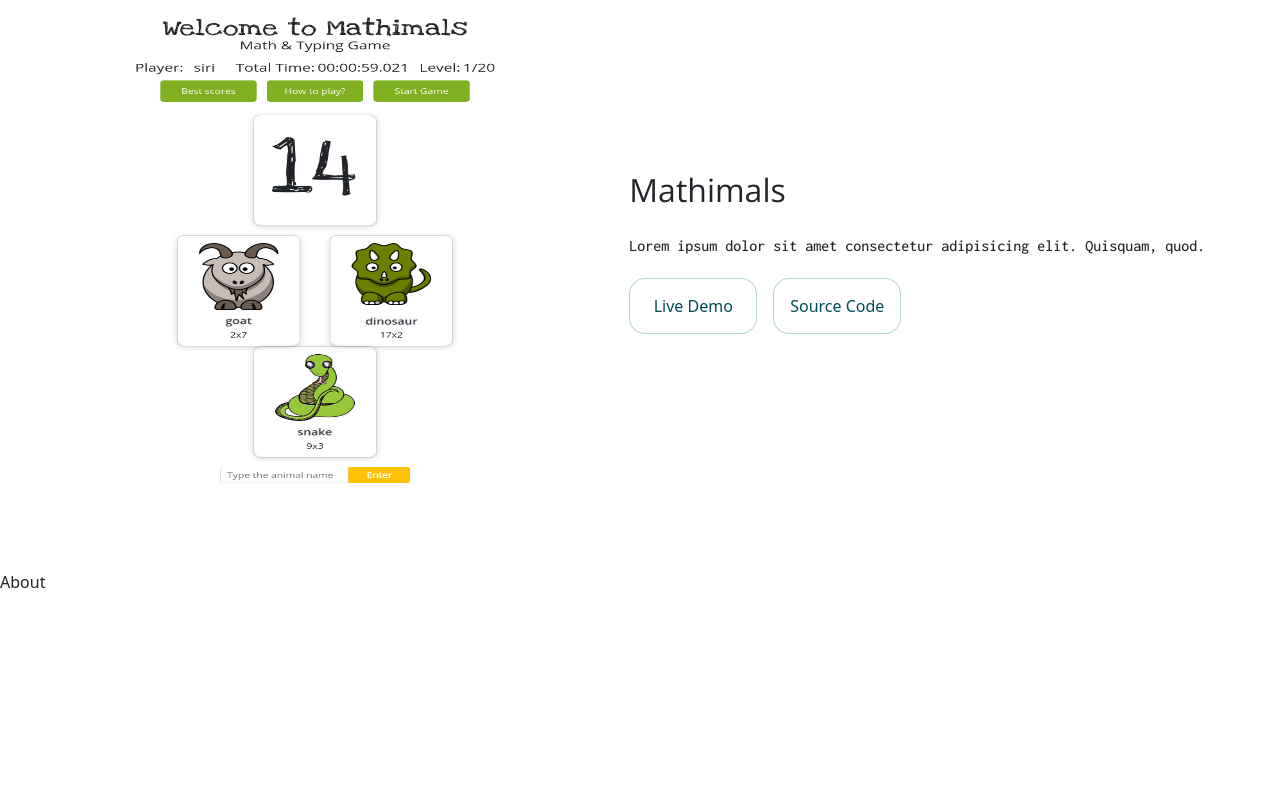
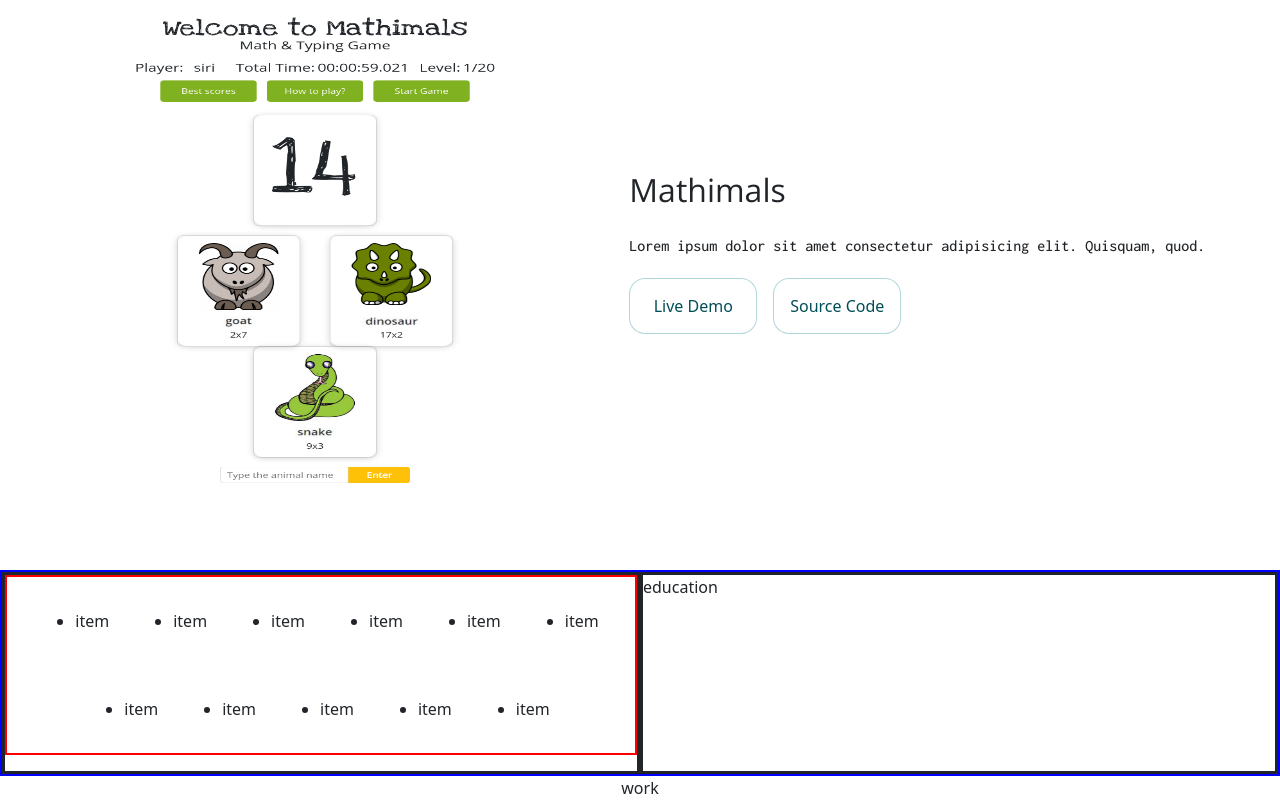
Before and after one commit to muratcan-yuksel/portfolio, a React (Create React App) app: page / in a window 1280 px wide. Shown: the part 1374-2174 px from the top of the page. Before the commit the page ends 1968 px from the top, so only its background shows below. Built offline with nearby package versions, Linux system fonts and the light colour scheme.

Commit message:
doing hardcore css stuff, fallback

```diff
--- a/src/components/about/About.js
+++ b/src/components/about/About.js
@@ -1,7 +1,31 @@
 import React from "react";
-
+import "./about.css";
 const About = () => {
-  return <div>About</div>;
+  return (
+    <div id="aboutComponent d-flex flex-column ">
+      <div className="above d-flex flex-column flex-md-row justify-content-md-around">
+        <div className="techStack d-flex justify-content-center">
+          <ul className="stacks d-flex justify-content-center flex-wrap ">
+            <li className="stack">item</li>
+            <li className="stack">item</li>
+            <li className="stack">item</li>
+            <li className="stack">item</li>
+            <li className="stack">item</li>
+            <li className="stack">item</li>
+            <li className="stack">item</li>
+            <li className="stack">item</li>
+            <li className="stack">item</li>
+            <li className="stack">item</li>
+            <li className="stack">item</li>
+          </ul>
+        </div>
+        <div className="education">education</div>
+      </div>
+      <div className="below d-flex justify-content-center">
+        <div className="work">work</div>
+      </div>
+    </div>
+  );
 };
 
 export default About;
--- a/src/components/about/about.css
+++ b/src/components/about/about.css
@@ -0,0 +1,28 @@
+#aboutComponent {
+  background: #f6f6f4;
+  height: 500px;
+}
+.above {
+  border: 2px solid blue;
+  height: 100%;
+}
+.below {
+}
+.techStack {
+  border: solid;
+  width: 100%;
+  height: 100%;
+}
+.education {
+  width: 100%;
+  border: solid;
+}
+.work {
+}
+.stacks {
+  border: 2px solid red;
+  overflow: auto !important;
+}
+.stack {
+  margin: 2rem;
+}
```
